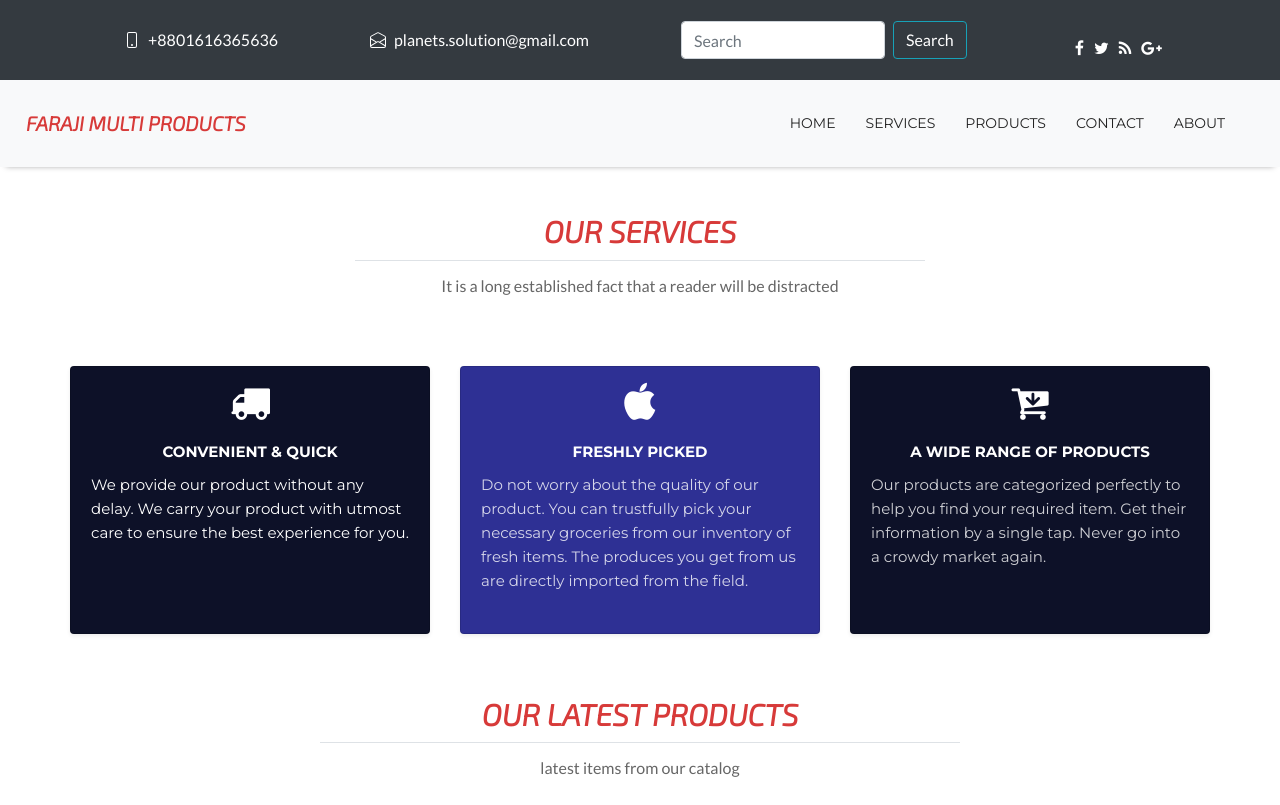
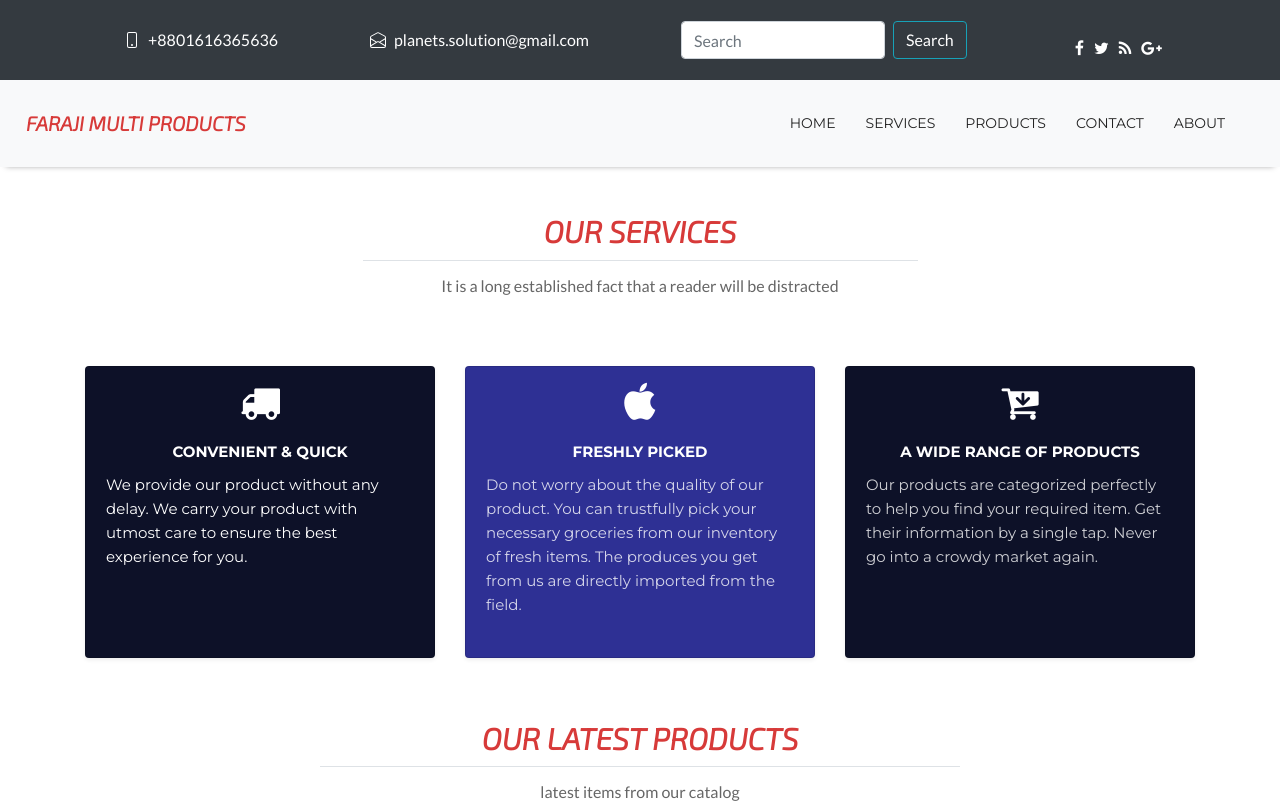
Before and after one commit to electroabir/multiproduct, a plain HTML site: page index.html in a window 1280 px wide. Shown: the top 805 px of the page. Drawn offline with nearby package versions, Linux system fonts and the light colour scheme.

Commit message:
Update index.html

```diff
--- a/index.html
+++ b/index.html
@@ -203,7 +203,7 @@
         <!-- Services Start -->
         <section id="services">
 
-            <div class="container p-0">
+            <div class="container">
                 <div class="main-title-text border-bottom w-50 mx-auto pb-2 mt-3">Our Services</div>
                 <p class="sub-title-text">It is a long established fact that a reader will be distracted</p>
 
```
